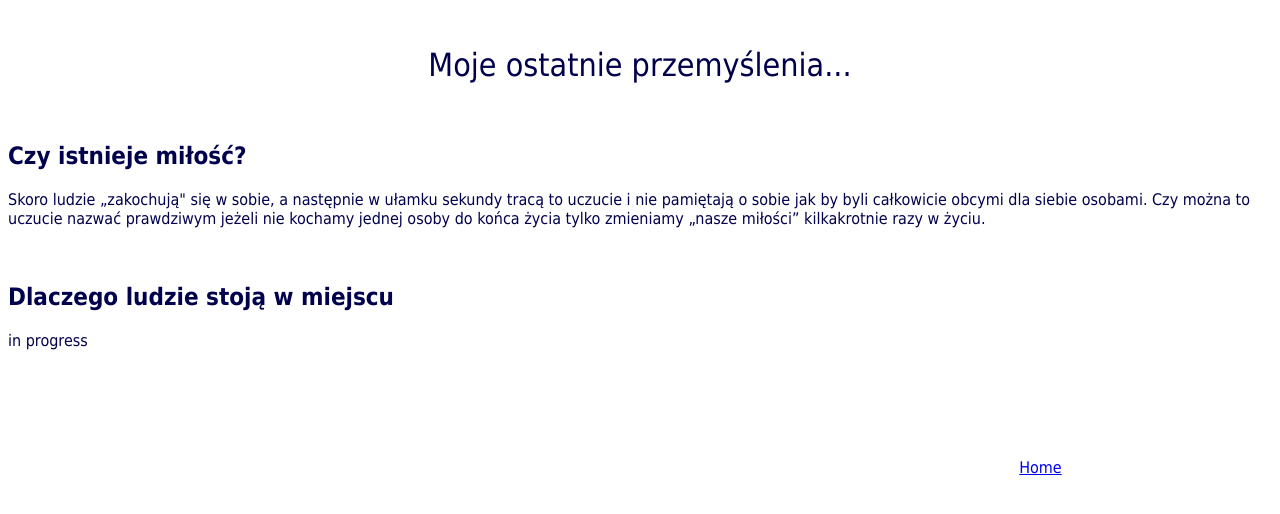
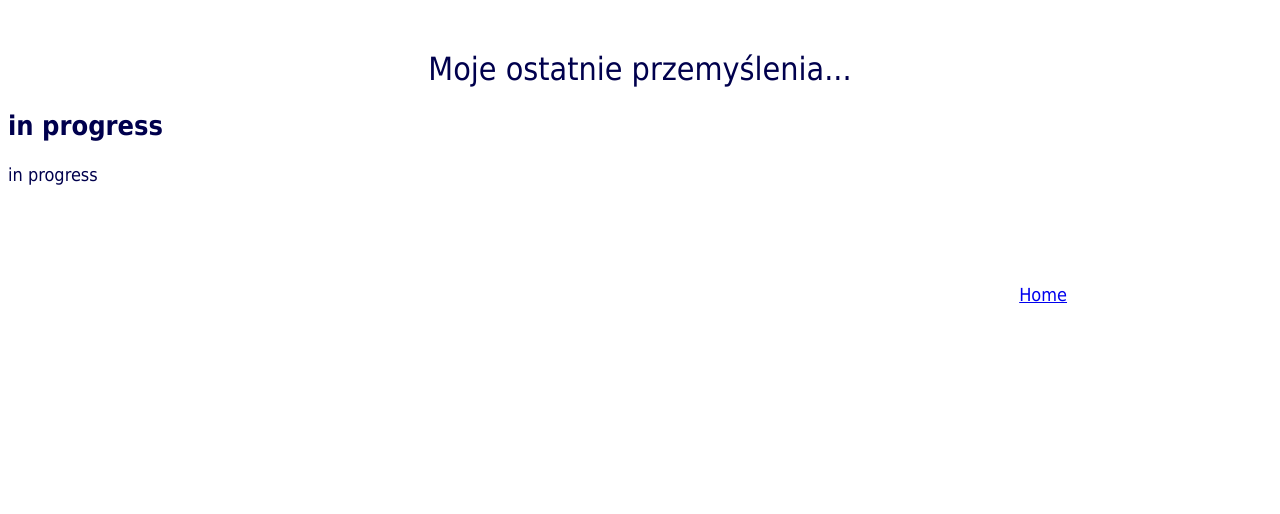
Before and after one commit to miszko1999/mywebsite, a plain HTML site: page web3.html in a window 1280 px wide. Shown: the top 514 px of the page. Drawn offline with Linux system fonts and the light colour scheme.

Commit message:
New arrangement

```diff
--- a/web3.html
+++ b/web3.html
@@ -1,31 +1,22 @@
 <html>
-<head><title>Przemyślenia</title>
+<head><title>IDK</title>
 </head>
 <body bgcolor=white>
-<font size=3 color=#00004d face=Tahoma>
+<font size=4 color=#00004d face=Tahoma>
 <br />
 <br />
-
 <center>
 <font size="6">Moje ostatnie przemyślenia...</font>
 </center>
-<br />
-<br />
-
 
 <article>
-  <h1>Czy istnieje miłość?</h1>
-  <p>Skoro ludzie „zakochują" się w sobie, a następnie w ułamku sekundy tracą to uczucie i nie pamiętają o sobie jak by byli całkowicie obcymi dla siebie osobami. Czy można to uczucie nazwać prawdziwym jeżeli nie kochamy jednej osoby do końca życia tylko zmieniamy „nasze miłości” kilkakrotnie razy w życiu.</p>
-</article>
-<br />
-<article>
-  <h1>Dlaczego ludzie stoją w miejscu</h1>
+  <h1>in progress</h1>
   <p> in progress </p>
 </article>
 <br />
 <br />
 <br />
-<br />
+
 <p style="position:relative; right:-80%">
 <a href=index.html>Home</a>
 </p>
```
Also changed, not shown: index.html (+1 -1 lines), web4.html (+1 -1 lines).
